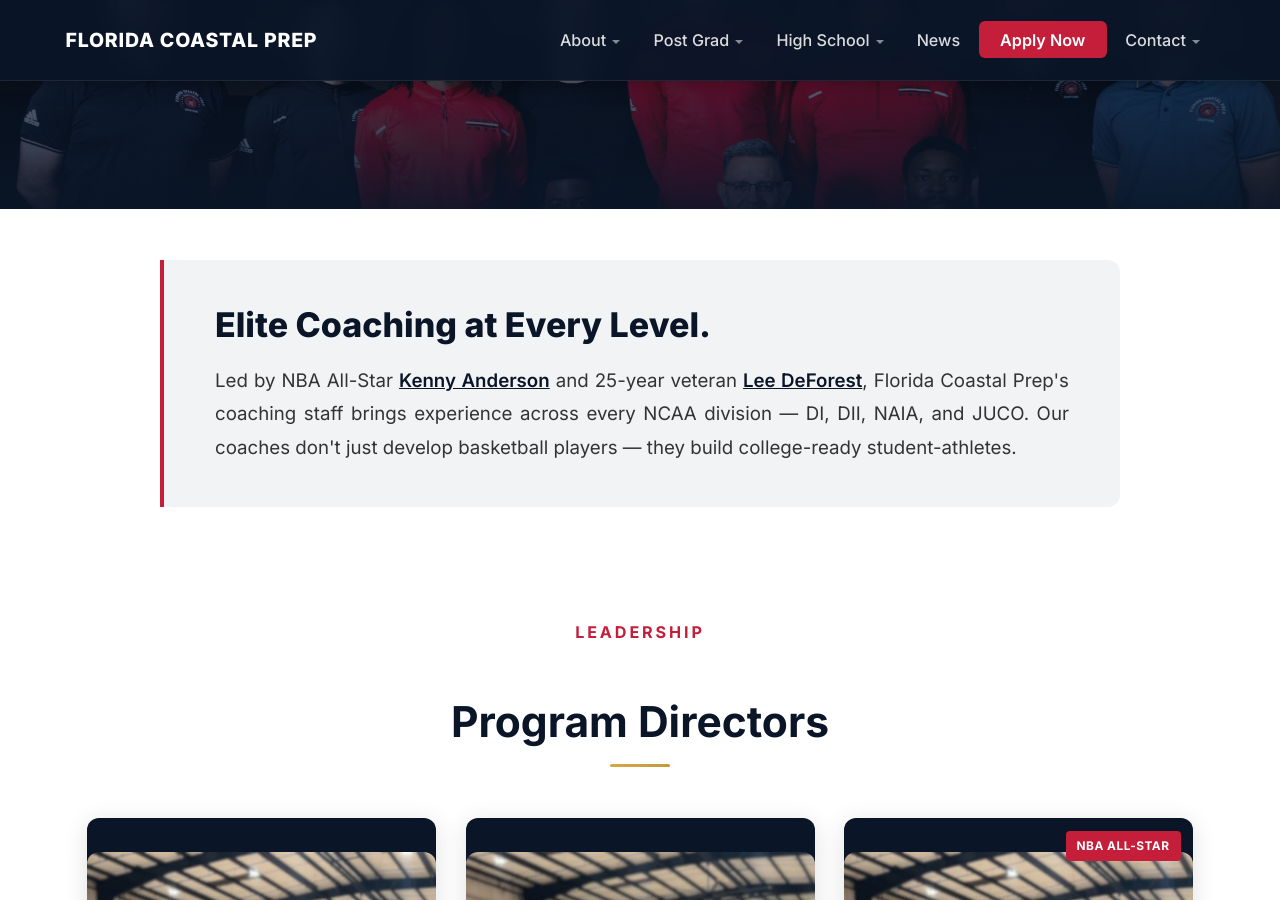
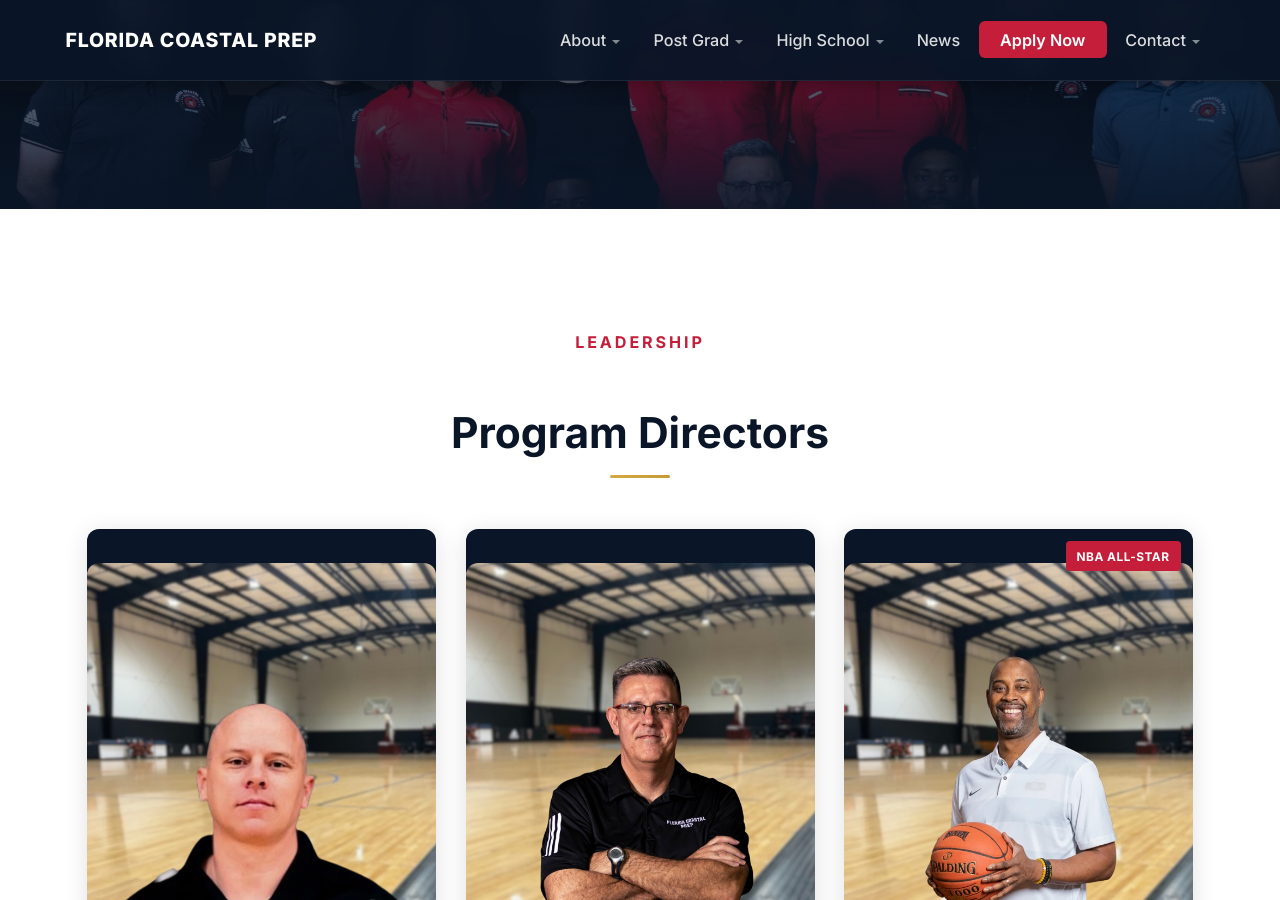
Before and after one commit to CoachD23/fcp-jekyll-site, a Jekyll site: the page built from coaches.md, in a window 1280 px wide and 900 px high, scrolled down 331 px. Built offline with Jekyll 4.4.1, drawn with Linux system fonts in a browser that asks for light colours; a script that is not in the unit is left out.

Commit message:
style: remove intro section, fix director title styling, update Dada photo
- Remove "Elite Coaching at Every Level" intro paragraph
- Director card titles: white color, no uppercase transform
- Dada Huang: use .jpg instead of .webp

Co-Authored-By: Claude Opus 4.6 <noreply@anthropic.com>

```diff
--- a/_data/staff.yml
+++ b/_data/staff.yml
@@ -259,7 +259,7 @@
   title: "International Recruiter / Strength & Conditioning Coach"
   section: "coaching"
   badge: ""
-  image: "/assets/images/coaches/dada-huang.webp"
+  image: "/assets/images/coaches/dada-huang.jpg"
   action_image: ""
   bio: "Former NAIA player with semi-pro experience in China. Master's in Sports Management from NYU, certified NSCA-CPT."
   bio_extended: |
--- a/coaches.md
+++ b/coaches.md
@@ -9,12 +9,6 @@ hero_title: Management & Staff
 hero_subtitle: The Team Behind the Team
 permalink: /coaches/
 ---
-
-<!-- Intro Statement -->
-<section class="fade-in" style="background: #f2f3f5; border-left: 4px solid #c41e3a; margin: 0 auto 2.5rem; padding: 2.5rem 3rem; max-width: 960px; border-radius: 0 12px 12px 0;">
-  <h2 style="font-size: 2rem; font-weight: 800; color: #0a1628; line-height: 1.3; margin: 0 0 1rem;">Elite Coaching at Every Level.</h2>
-  <p style="font-size: 1.1rem; line-height: 1.8; color: #333; text-align: justify; margin: 0;">Led by NBA All-Star <a href="/coaches/kenny-anderson/" style="color: #0a1628; font-weight: 600; text-decoration: underline;">Kenny Anderson</a> and 25-year veteran <a href="/coaches/lee-deforest/" style="color: #0a1628; font-weight: 600; text-decoration: underline;">Lee DeForest</a>, Florida Coastal Prep's coaching staff brings experience across every NCAA division — DI, DII, NAIA, and JUCO. Our coaches don't just develop basketball players — they build college-ready student-athletes.</p>
-</section>
 
 <!-- Executive Leadership -->
 {% assign execs = site.data.staff | where: "section", "executive" %}
```
Also changed, not shown: assets/css/main.css.
